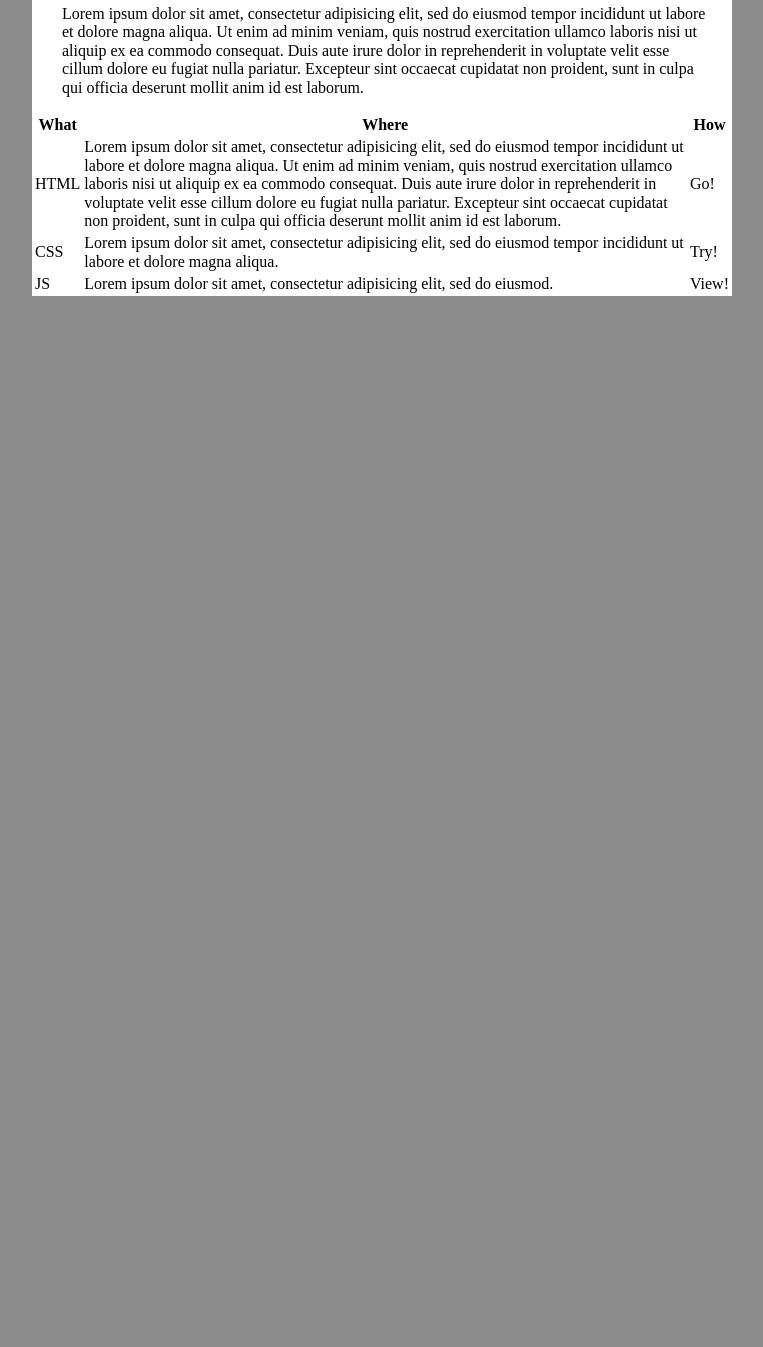
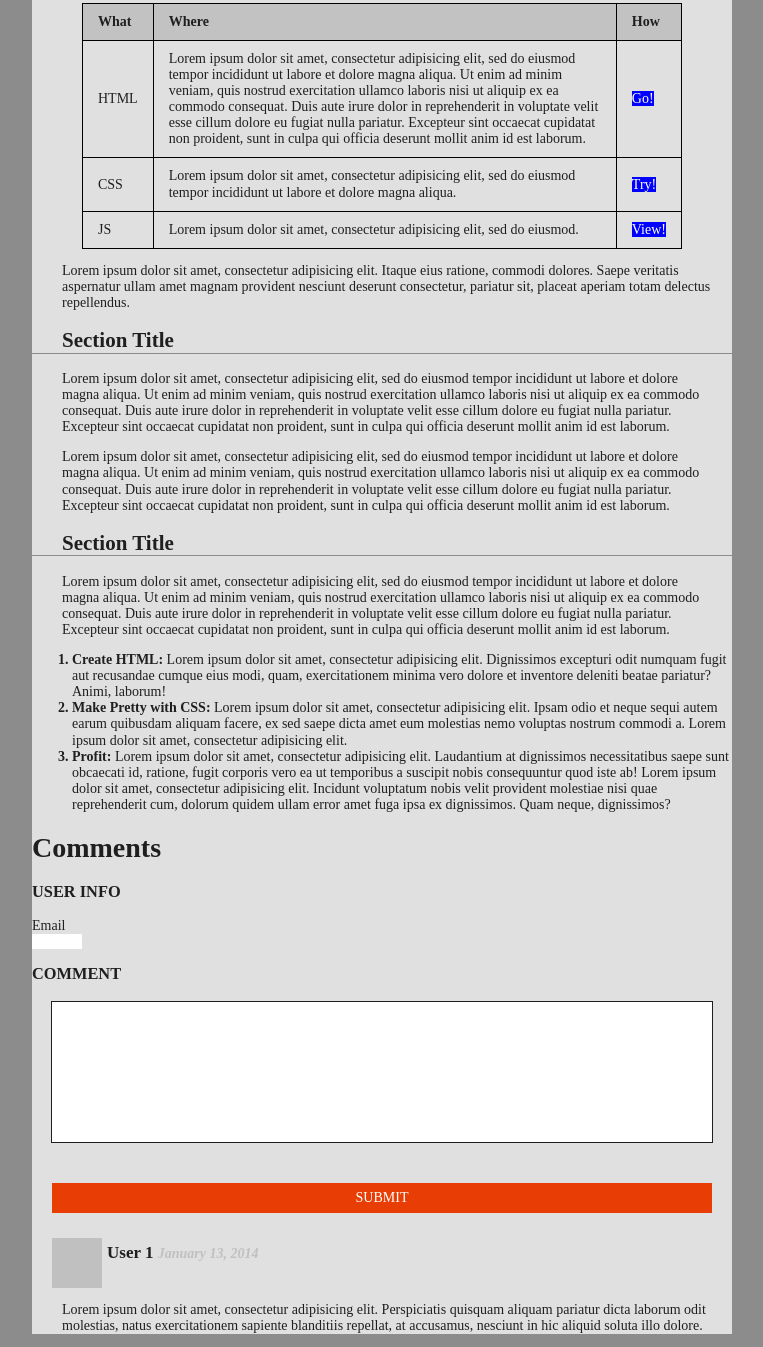
Before and after one commit to cgranof/Mockup, a plain HTML site: page mockup/index.html in a window 1280 px wide. Shown: the part 733-2080 px from the top of the page, without its empty margins (258-1021 px from the left). Before the commit the page ends 1029 px from the top, so only its background shows below. Drawn offline with nearby package versions, Linux system fonts and the light colour scheme.

Commit message:
first commit

```diff
--- a/mockup/index.html
+++ b/mockup/index.html
@@ -66,21 +66,86 @@
 						consequat. Duis aute irure dolor in reprehenderit in voluptate velit esse
 						cillum dolore eu fugiat nulla pariatur. Excepteur sint occaecat cupidatat non
 						proident, sunt in culpa qui officia deserunt mollit anim id est laborum.</td>
-						<td>Go!</td>
+						<td><span class="buttons">Go!</span></td>
 					</tr>
 					<tr>
 						<td>CSS</td>
 						<td>Lorem ipsum dolor sit amet, consectetur adipisicing elit, sed do eiusmod
 						tempor incididunt ut labore et dolore magna aliqua.</td>
-						<td>Try!</td>
+						<td><span class="buttons">Try!</span></td>
 					</tr>
 					<tr>
 						<td>JS</td>
 						<td>Lorem ipsum dolor sit amet, consectetur adipisicing elit, sed do eiusmod.</td>
-						<td>View!</td>
+						<td><span class="buttons">View!</span></td>
 					</tr>
 				</tbody>
 			</table>
+
+			<p class="text">Lorem ipsum dolor sit amet, consectetur adipisicing elit. Itaque eius ratione, commodi dolores. Saepe veritatis aspernatur ullam amet magnam provident nesciunt deserunt consectetur, pariatur sit, placeat aperiam totam delectus repellendus.</p>
+
+			<div>
+			<h2>Section Title</h2>
+
+			<p class="text">Lorem ipsum dolor sit amet, consectetur adipisicing elit, sed do eiusmod
+			tempor incididunt ut labore et dolore magna aliqua. Ut enim ad minim veniam,
+			quis nostrud exercitation ullamco laboris nisi ut aliquip ex ea commodo
+			consequat. Duis aute irure dolor in reprehenderit in voluptate velit esse
+			cillum dolore eu fugiat nulla pariatur. Excepteur sint occaecat cupidatat non
+			proident, sunt in culpa qui officia deserunt mollit anim id est laborum.</p>
+
+			<p class="text">Lorem ipsum dolor sit amet, consectetur adipisicing elit, sed do eiusmod
+			tempor incididunt ut labore et dolore magna aliqua. Ut enim ad minim veniam,
+			quis nostrud exercitation ullamco laboris nisi ut aliquip ex ea commodo
+			consequat. Duis aute irure dolor in reprehenderit in voluptate velit esse
+			cillum dolore eu fugiat nulla pariatur. Excepteur sint occaecat cupidatat non
+			proident, sunt in culpa qui officia deserunt mollit anim id est laborum.</p>
+			</div>
+
+			<div>
+			<h2>Section Title</h2>
+
+			<p class="text">Lorem ipsum dolor sit amet, consectetur adipisicing elit, sed do eiusmod
+			tempor incididunt ut labore et dolore magna aliqua. Ut enim ad minim veniam,
+			quis nostrud exercitation ullamco laboris nisi ut aliquip ex ea commodo
+			consequat. Duis aute irure dolor in reprehenderit in voluptate velit esse
+			cillum dolore eu fugiat nulla pariatur. Excepteur sint occaecat cupidatat non
+			proident, sunt in culpa qui officia deserunt mollit anim id est laborum.</p>
+
+			<ol>
+				<li>Create HTML: <span class="list-text">Lorem ipsum dolor sit amet, consectetur adipisicing elit. Dignissimos excepturi odit numquam fugit aut recusandae cumque eius modi, quam, exercitationem minima vero dolore et inventore deleniti beatae pariatur? Animi, laborum!</li>
+
+				<li>Make Pretty with CSS: <span class="list-text">Lorem ipsum dolor sit amet, consectetur adipisicing elit. Ipsam odio et neque sequi autem earum quibusdam aliquam facere, ex sed saepe dicta amet eum molestias nemo voluptas nostrum commodi a. Lorem ipsum dolor sit amet, consectetur adipisicing elit.</span></li>
+
+				<li>Profit: <span class="list-text">Lorem ipsum dolor sit amet, consectetur adipisicing elit. Laudantium at dignissimos necessitatibus saepe sunt obcaecati id, ratione, fugit corporis vero ea ut temporibus a suscipit nobis consequuntur quod iste ab! Lorem ipsum dolor sit amet, consectetur adipisicing elit. Incidunt voluptatum nobis velit provident molestiae nisi quae reprehenderit cum, dolorum quidem ullam error amet fuga ipsa ex dignissimos. Quam neque, dignissimos?</li>
+			</div>
+
+			<h1>Comments</h1>
+			<h3>USER INFO</h3>
+
+			<div class="email">
+				<div class="info-text">Email</div>
+				<div class="info-box"></div>
+			</div>
+
+			<h3>COMMENT</h3>
+
+			<div class="box-comment"></div>
+			<div class="box-submit">SUBMIT</div>
+
+			<div class="user-container">
+				<div class="user-container1">
+					<div class="small-box"></div>
+					<div class="user">
+						<span>User 1</span>
+						<time>January 13, 2014</time>
+					</div>
+				</div>
+
+				<p class="text">Lorem ipsum dolor sit amet, consectetur adipisicing elit. Perspiciatis quisquam aliquam pariatur dicta laborum odit molestias, natus exercitationem sapiente blanditiis repellat, at accusamus, nesciunt in hic aliquid soluta illo dolore.</p>
+
+
+			</div>
 
 		</div>
 	</div>
--- a/mockup/main.css
+++ b/mockup/main.css
@@ -1,12 +1,15 @@
 .container-main {
 	max-width: 700px;
 	margin: auto;
-	background-color: #fff;
+	background-color: #e0e0e0;
 	height: auto;
+	margin-bottom: 30px;
 }
 
 html {
 	background: #8c8c8c;
+	color: #1f1f1f;
+	font-size: 14px;
 }
 
 
@@ -31,7 +34,7 @@
 	text-align: right;
 	margin: 0px;
 	background-color: #3b3b3b;
-	border-bottom: 10px solid #242424;
+	border-bottom: 5px solid #242424;
 	height: 50px;
 	line-height: 50px;
 	vertical-align: middle;
@@ -63,4 +66,103 @@
 	border-bottom: 1px solid #8c8c8c;
 	margin: 0px
 	padding-bottom: 10px;
+	font-size: 1.5em;
 }
+
+ol {
+	font-weight: bold;
+}
+
+.list-text {
+	font-weight: normal;
+}
+
+table {
+	border-collapse: collapse;
+	width: 600px;
+	margin: auto;
+}
+
+th {
+	background-color: #C2c2c2;
+	border: 1px solid #000;
+	padding: 10px 15px;
+	text-align: left;
+}
+
+td {
+	border: 1px solid #000;
+	padding: 10px 15px;
+}
+
+.buttons {
+	height: 15px;
+	width: 40px;
+	margin: auto;
+	background: blue;
+	color: white;
+}
+
+.email {
+	display: inline-block;
+}
+
+.info-box {
+	height: 15px;
+	width: 50px;
+	background: white;
+	border: #000 ;
+}
+
+.box-comment {
+	margin: auto;
+	margin-bottom: 40px;
+	padding: 20px;
+	background: white;
+	width: 620px;
+	height: 100px;
+	border: 1px solid #1f1f1f;
+}
+
+.box-submit {
+	margin: auto;
+	padding-right: 20px;
+	padding-left: 20px;
+	background: #E83E05;
+	width: 620px;
+	height: 30px;
+	color: #fff;
+	text-align: center;
+	line-height: 30px;
+	vertical-align: center;
+	margin-bottom: 25px;
+}
+
+
+.small-box {
+	width: 50px;
+	height: 50px;
+	background: silver;
+	float: left;
+	margin-left: 20px;
+}
+
+time {
+	color: silver;
+	font-style: italic;
+	font-size: 14px;
+}
+
+.user-container1:after {
+	content: "";
+	display: table;
+	clear: both;
+}
+
+.user {
+	float: left;
+	padding: 5px;
+	font-weight: bold;
+	font-size: 17px;
+
+}
```
Also changed, not shown: restaurantObjects/index.html (added, +16 -0 lines), restaurantObjects/main.js (added, +214 -0 lines), restaurantObjects/main.css (added).
